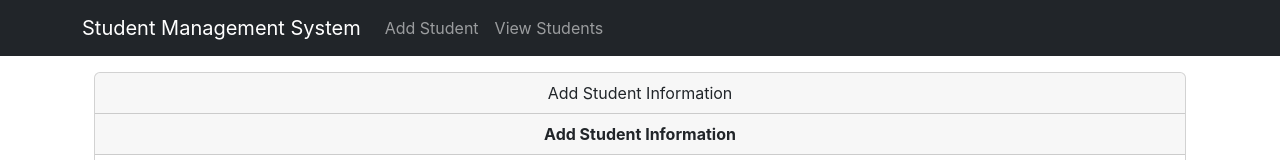
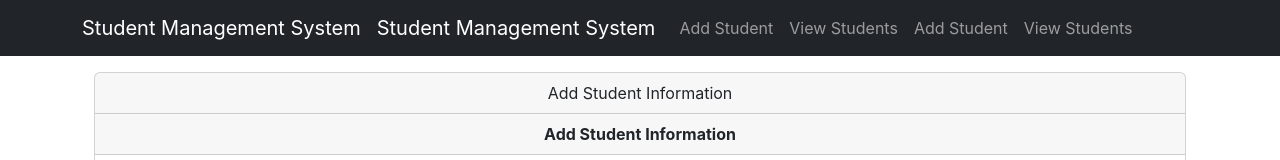
Before and after one commit to Fenilshiroya05/studentmanagementfrontend, a React (Create React App) app: page /listStudents in a window 1280 px wide. Shown: the top 160 px of the page. Built offline with nearby package versions, Linux system fonts and the light colour scheme; no server answers.

Commit message:
Added Routing

```diff
--- a/package.json
+++ b/package.json
@@ -14,6 +14,7 @@
     "react": "^18.2.0",
     "react-bootstrap": "^2.4.0",
     "react-dom": "^18.2.0",
+    "react-router-dom": "^6.3.0",
     "react-scripts": "5.0.1",
     "web-vitals": "^2.1.4"
   },
--- a/src/App.js
+++ b/src/App.js
@@ -5,17 +5,25 @@ import StudentList from './components/StudentList';
 import NavigationBar from './components/NavigationBar';
 import Footer from './components/Footer';
 import Container from 'react-bootstrap/Container';
+import {BrowserRouter as Router, Routes, Route} from 'react-router-dom'
 
 function App() {
+
   return (
     <div className="App">
 
+      <Router>
       <NavigationBar/>
       <Container>
       <Student/>
       <StudentList/>
+        <Routes>
+      <Route path="student" element={<Student/>}/>
+      <Route path="listStudents" element={<StudentList/>}/>
+      </Routes>
       </Container>
       <Footer/>
+      </Router>
     </div>
   );
 }
--- a/src/components/NavigationBar.js
+++ b/src/components/NavigationBar.js
@@ -2,7 +2,8 @@ import React from 'react';
 import Container from 'react-bootstrap/Container';
 import Nav from 'react-bootstrap/Nav';
 import Navbar from 'react-bootstrap/Navbar';
-import NavDropdown from 'react-bootstrap/NavDropdown';
+
+import {Link} from 'react-router-dom'
 
 export default function NavigationBar() {
   return (
@@ -10,12 +11,14 @@ export default function NavigationBar() {
       <Navbar collapseOnSelect expand="lg" bg="dark" variant="dark">
       <Container>
         <Navbar.Brand href="#home">Student Management System</Navbar.Brand>
+        <Link to="/" className='navbar-brand'>Student Management System</Link>
         <Navbar.Toggle aria-controls="responsive-navbar-nav" />
         <Navbar.Collapse id="responsive-navbar-nav">
           <Nav className="me-auto">
             <Nav.Link href="#features">Add Student</Nav.Link>
             <Nav.Link href="#pricing">View Students</Nav.Link>
-
+            <Link to="/student" className="nav-link">Add Student</Link>
+            <Link to="/listStudents" className="nav-link">View Students</Link>
           </Nav>
         </Navbar.Collapse>
       </Container>
--- a/src/components/StudentList.js
+++ b/src/components/StudentList.js
@@ -4,17 +4,22 @@ import axios from "axios";
 import { FontAwesomeIcon } from "@fortawesome/react-fontawesome";
 import { faEdit, faTrash } from "@fortawesome/free-solid-svg-icons";
 
-export default function StudentList() {
+export default function StudentList(props) {
   const [students, setStudents] = useState([]);
+
   useEffect(() => {
     getStudents();
   }, []);
+
   let getStudents = () => {
     axios
       .get("http://localhost:8080/listStudents")
       .then((response) => setStudents(response.data))
       .catch((error) => alert(error));
   };
+
+
+
   return (
     <div className="my-3">
       <Container>
@@ -38,16 +43,18 @@ export default function StudentList() {
                 </tr>
               ) : (
                 students.map((student)=>
-                <tr>
+                <tr key={student.id}>
                   <td>{student.id}</td>
                   <td>{student.name}</td>
                   <td>{student.address}</td>
+
                   <td>
                     <ButtonGroup>
                       <Button size="sm" variant="outline-primary"><FontAwesomeIcon icon={faEdit}> Edit </FontAwesomeIcon></Button>{ ' '}
                       <Button size="sm" variant="outline-danger"><FontAwesomeIcon icon={faTrash}> Delete </FontAwesomeIcon></Button>
                     </ButtonGroup>
                   </td>
+
                 </tr>
                 )
               )}
```
Also changed, not shown: 1 other file (tests, documents, lock files or other folders).
